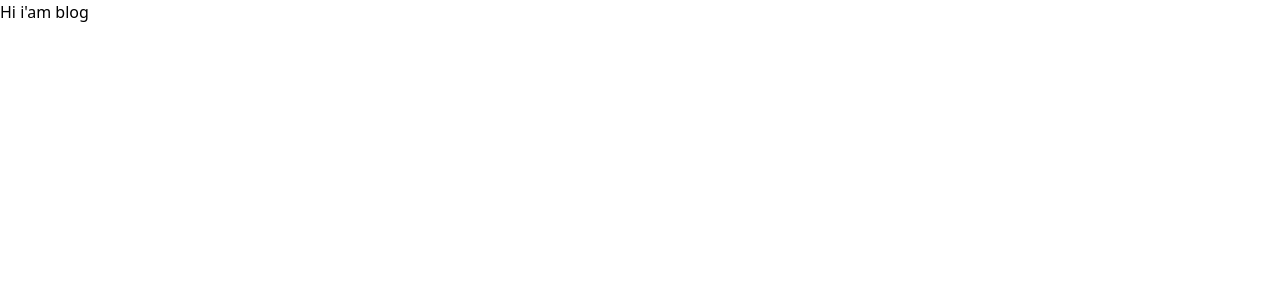
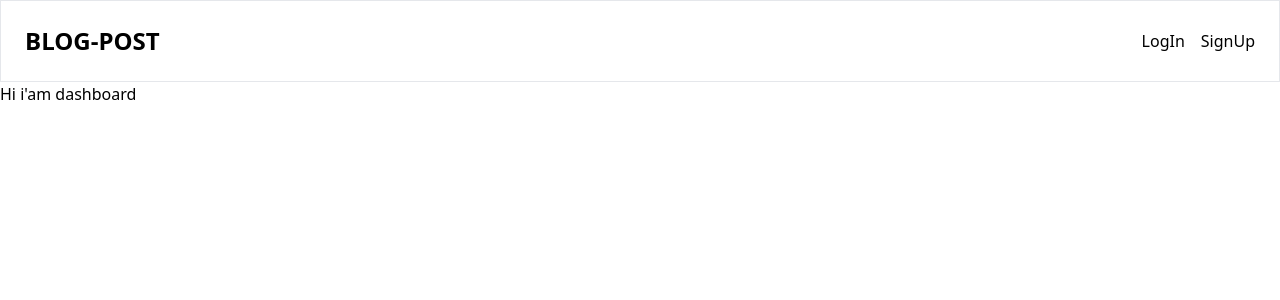
Before and after one commit to subhamappycodes07/blog-post-app, a Next.js app: page /blog in a window 1280 px wide. Shown: the top 300 px of the page. Built offline with nearby package versions, Linux system fonts and the light colour scheme; no server answers.

Commit message:
authcontext add and protected route add

```diff
--- /dev/null
+++ b/components/RouteProtector.js
@@ -0,0 +1,24 @@
+import { useRouter } from 'next/router';
+import React, { useEffect } from 'react'
+import { useAuth } from '../context/AuthContext'
+
+const RouteProtector = ({ children }) => {
+    const { user } = useAuth();
+    const router = useRouter();
+
+    useEffect(() => {
+        if (!user) {
+            router.push('/login')
+        }
+    }, [router, user])
+    return (<>
+        {
+            user ? children : null
+        }
+    </>
+
+
+    )
+}
+
+export default RouteProtector
--- /dev/null
+++ b/context/AuthContext.js
@@ -0,0 +1,45 @@
+import { createContext, useContext, useEffect, useState } from 'react'
+import { createUserWithEmailAndPassword, onAuthStateChanged, signInWithEmailAndPassword, signOut } from "firebase/auth";
+import { auth } from '../config/firebase';
+const AuthContext = createContext()
+
+export const AuthContextProvider = ({ children }) => {
+
+    const [user, setUser] = useState(null)
+    const [loading, setLoading] = useState(true)
+    console.log(user);
+
+    useEffect(() => {
+        const unsubscribe = onAuthStateChanged(auth, (user) => {
+            if (user) {
+                setUser({
+                    uid: user.uid, email: user.email, displayName: user.displayName,
+                })
+            } else {
+                setUser(null)
+            }
+            setLoading(false)
+        })
+        return () => unsubscribe()
+    }, [])
+
+    const signup = (email, password) => {
+        return createUserWithEmailAndPassword(auth, email, password)
+    }
+    const login = (email, password) => {
+        return signInWithEmailAndPassword(auth, email, password)
+    }
+
+    const logout = async () => {
+        setUser(null)
+        await signOut(auth)
+    }
+
+    const value = {
+        user, signup, login, logout
+    }
+
+    return <AuthContext.Provider value={value}>{loading ? null : children}</AuthContext.Provider>
+}
+
+export const useAuth = () => useContext(AuthContext)
--- a/pages/_app.js
+++ b/pages/_app.js
@@ -1,7 +1,14 @@
+import { AuthContextProvider } from '../context/AuthContext'
 import '../styles/globals.css'
 
 function MyApp({ Component, pageProps }) {
-  return <Component {...pageProps} />
+  return <>
+    <AuthContextProvider>
+      <Component {...pageProps} />
+    </AuthContextProvider>
+  </>
+
+
 }
 
 export default MyApp
--- a/pages/blog.js
+++ b/pages/blog.js
@@ -1,29 +1,40 @@
-import React, { useEffect } from 'react'
 
-// import { useRouter } from 'next/router';
-
-
+import Link from 'next/link'
+import React from 'react'
+import { useRouter } from 'next/router'
+import { useAuth } from '../context/AuthContext'
 
 const blog = () => {
-    // const currentUser = false;
-    // const router = useRouter();
+    const { user, logout } = useAuth()
+    const router = useRouter()
+    return <>
+        <div>
+            <nav className='flex justify-between items-center p-6 border border-b  '>
+                <div className='text-2xl font-bold'>BLOG-POST</div>
+                {
+                    user ? (<div className='flex gap-4'>
+                        <p>{user.email}</p>
+                        <div className="cursor-pointer" onClick={() => {
+                            logout()
+                            router.push('/login')
+                        }}>LogOut</div>
+                    </div>) : (
+                        <div className='flex gap-4'>
+                            <Link href="/login">LogIn</Link>
+                            <Link href="/signup">SignUp</Link>
+                        </div>
+                    )
+                }
 
-
-
-    // const RequireAuth = ({ children }) => {
-    //     return (currentUser ? children : <div onClick={() => { router.push('/login') }}></div>)
-    // }
-
-    return <>
-
-        {/* <RequireAuth>
-            <div>Hi i'am blog</div>
-        </RequireAuth> */}
-
-
-
-        <div>Hi i'am blog</div>
-
+            </nav >
+            <section>
+                {user ? (<div>
+                    list
+                </div>) : (<div>
+                    Hi i'am dashboard
+                </div>)}
+            </section>
+        </div >
     </>
 }
 
--- a/pages/login.js
+++ b/pages/login.js
@@ -5,25 +5,17 @@ import FormControlLabel from '@mui/material/FormControlLabel';
 import Checkbox from '@mui/material/Checkbox';
 import Link from "next/link";
 import InputPass from "../components/InputPass";
-import { signInWithEmailAndPassword, onAuthStateChanged } from "firebase/auth";
-import { auth } from '../firebase'
 import AlertBox from "../components/AlertBox";
 import { useRouter } from 'next/router';
-
+import { useAuth } from '../context/AuthContext';
 
 
 const Login = () => {
     const [name, setName] = useState("")
     const [pass, setPass] = useState("")
-    const [user, setUser] = useState({})
     const [error, setError] = useState(false)
+    const { user, login } = useAuth()
     const router = useRouter();
-
-
-
-    // onAuthStateChanged(auth, (currentUser) => {
-    //     setUser(currentUser)
-    // })
 
     const handleNameChange = (e) => {
         setName(e.target.value)
@@ -33,14 +25,12 @@ const Login = () => {
 
     }
 
-    const login = async () => {
+    const handleLogin = async (e) => {
         try {
-            const user = await signInWithEmailAndPassword(auth, name, pass)
+            await login(name, pass)
             router.push('/blog')
-
-        }
-        catch (error) {
-            console.log(error.message);
+        } catch (err) {
+            console.log(err);
             setError(true)
         }
     }
@@ -67,7 +57,7 @@ const Login = () => {
                             Forget Password?
                         </p>
                     </div>
-                    <button className='w-full bg-blue-700 text-white p-2 rounded-md hover:bg-blue-600 transition-all duration-300' onClick={login}>Log In</button>
+                    <button className='w-full bg-blue-700 text-white p-2 rounded-md hover:bg-blue-600 transition-all duration-300' onClick={handleLogin}>Log In</button>
                     <p className="text-center">Don't have an account?<Link href="signup" className="underline text-blue-600">Create an Account</Link></p>
                 </div>
             </div >
--- a/pages/signup.js
+++ b/pages/signup.js
@@ -2,10 +2,11 @@ import React, { useState, useEffect } from 'react'
 import Input from "../components/Input";
 import Link from "next/link";
 import InputPass from '../components/InputPass';
-import { createUserWithEmailAndPassword } from 'firebase/auth'
-import { auth } from '../firebase'
+import { useAuth } from '../context/AuthContext';
 
 const Signup = () => {
+
+  const { user, signup } = useAuth()
   const [fName, setFName] = useState("")
   const [lName, setLName] = useState("")
   const [signUpEmail, setSignUpEmail] = useState("")
@@ -28,15 +29,14 @@ const Signup = () => {
     setConfPassword(e.target.value)
   }
 
-  const signup = async () => {
+  const handleSignup = async (e) => {
     try {
-      const user = await createUserWithEmailAndPassword(auth, signUpEmail, password)
-      console.log(user);
-    }
-    catch (error) {
-      console.log(error.message);
+      await signup(signUpEmail, password)
+    } catch (error) {
+      console.log(error);
     }
   }
+
 
   return (
     <>
@@ -52,7 +52,7 @@ const Signup = () => {
             <InputPass placeholder="Password" required handleChange={handlePasswordChange} />
             <InputPass placeholder="Confirm password" required handleChange={handleConfPassChange} />
           </div>
-          <button className='w-full bg-blue-700 text-white p-2 rounded-md hover:bg-blue-600 transition-all duration-300' onClick={signup}>Sign Up</button>
+          <button className='w-full bg-blue-700 text-white p-2 rounded-md hover:bg-blue-600 transition-all duration-300' onClick={handleSignup}>Sign Up</button>
           <p className="text-center">Allready have an account?<Link href="login" className="underline text-blue-600">Sign In</Link></p>
         </div>
 
```
Also changed, not shown: config/firebase.js (renamed from firebase.js).
